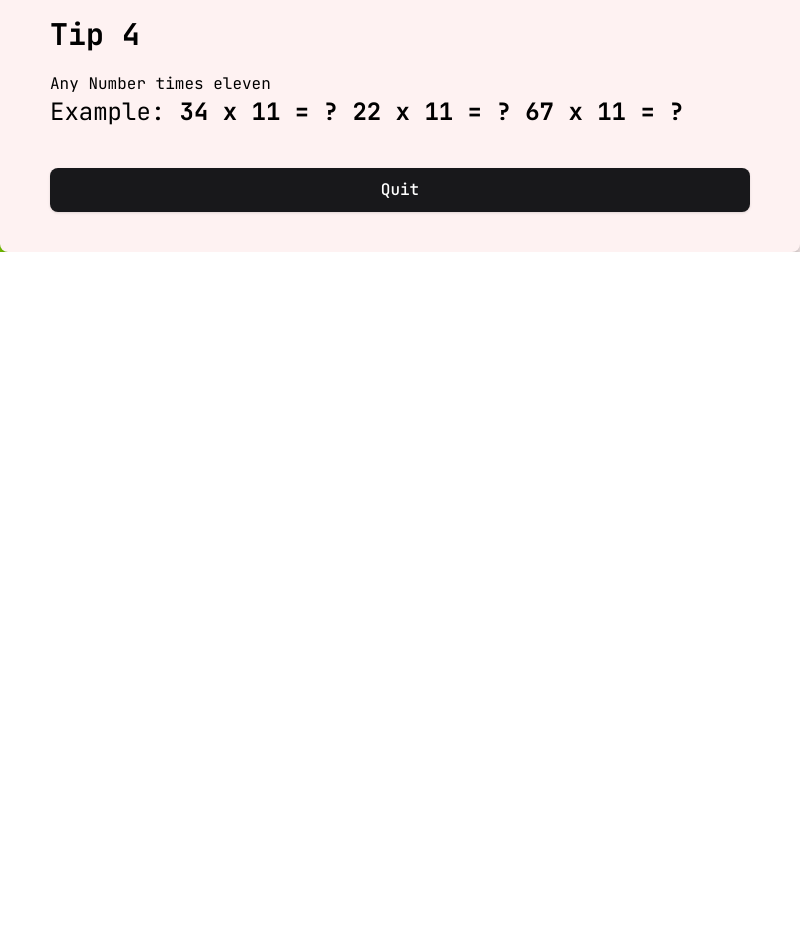
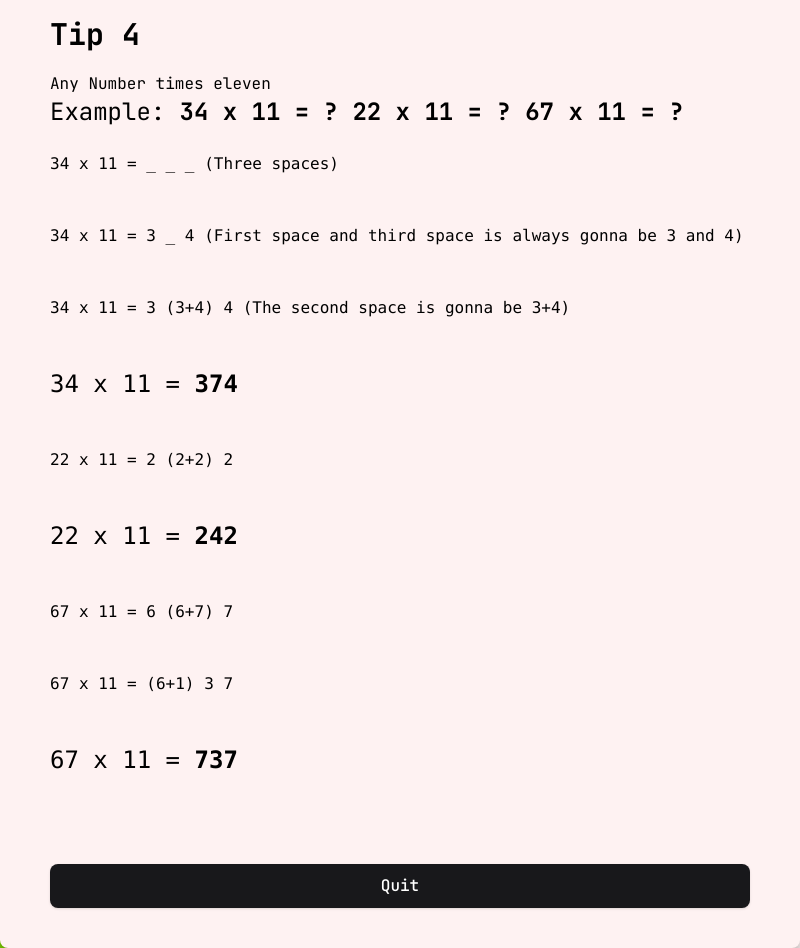
Before and after one commit to Mafald07h/Math-Training, an Electron app: page pages/tutorial.html in a window 800 px wide. Shown: the part 2180-3128 px from the top of the page. Before the commit the page ends 2432 px from the top, so only its background shows below. Drawn offline with nearby package versions, Linux system fonts and the light colour scheme.

Commit message:
docs: Adicionar seção de tutorial para números vezes 11

```diff
--- a/pages/tutorial.html
+++ b/pages/tutorial.html
@@ -60,7 +60,18 @@
             <hr>
             <h3 class="text-3xl my-[20px] font-bold">Tip 4</h3>
             <p>Any Number times eleven</p>
-             <p class="text-2xl">Example: <span class="font-bold"> 34 x 11 = ? 22 x 11 = ? 67 x 11 = ?</span></p>
+            <p class="text-2xl">Example: <span class="font-bold"> 34 x 11 = ? 22 x 11 = ? 67 x 11 = ?</span></p>
+            <pre>
+                <p>34 x 11 = _ _ _ (Three spaces)</p>
+                <p>34 x 11 = 3 _ 4 (First space and third space is always gonna be 3 and 4)</p>
+                <p>34 x 11 = 3 (3+4) 4 (The second space is gonna be 3+4)</p>
+                <p class="text-2xl">34 x 11 = <span class="font-bold">374</span></p>
+                <p>22 x 11 = 2 (2+2) 2 </p>
+                <p class="text-2xl">22 x 11 = <span class="font-bold">242</span></p>
+                <p>67 x 11 = 6 (6+7) 7 </p>
+                <p>67 x 11 = (6+1) 3 7 </p>
+                <p class="text-2xl">67 x 11 = <span class="font-bold">737</span></p>
+            </pre>
             <a href="index.html"
                 class="px-5 py-2.5 rounded-lg bg-zinc-900 hover:bg-black active:bg-zinc-800 text-white font-medium shadow-sm hover:shadow transition-all duration-200 focus:outline-none focus:ring-2 focus:ring-zinc-900 focus:ring-offset-2 my-[40px] text-center">Quit</a>
         </div>
```
